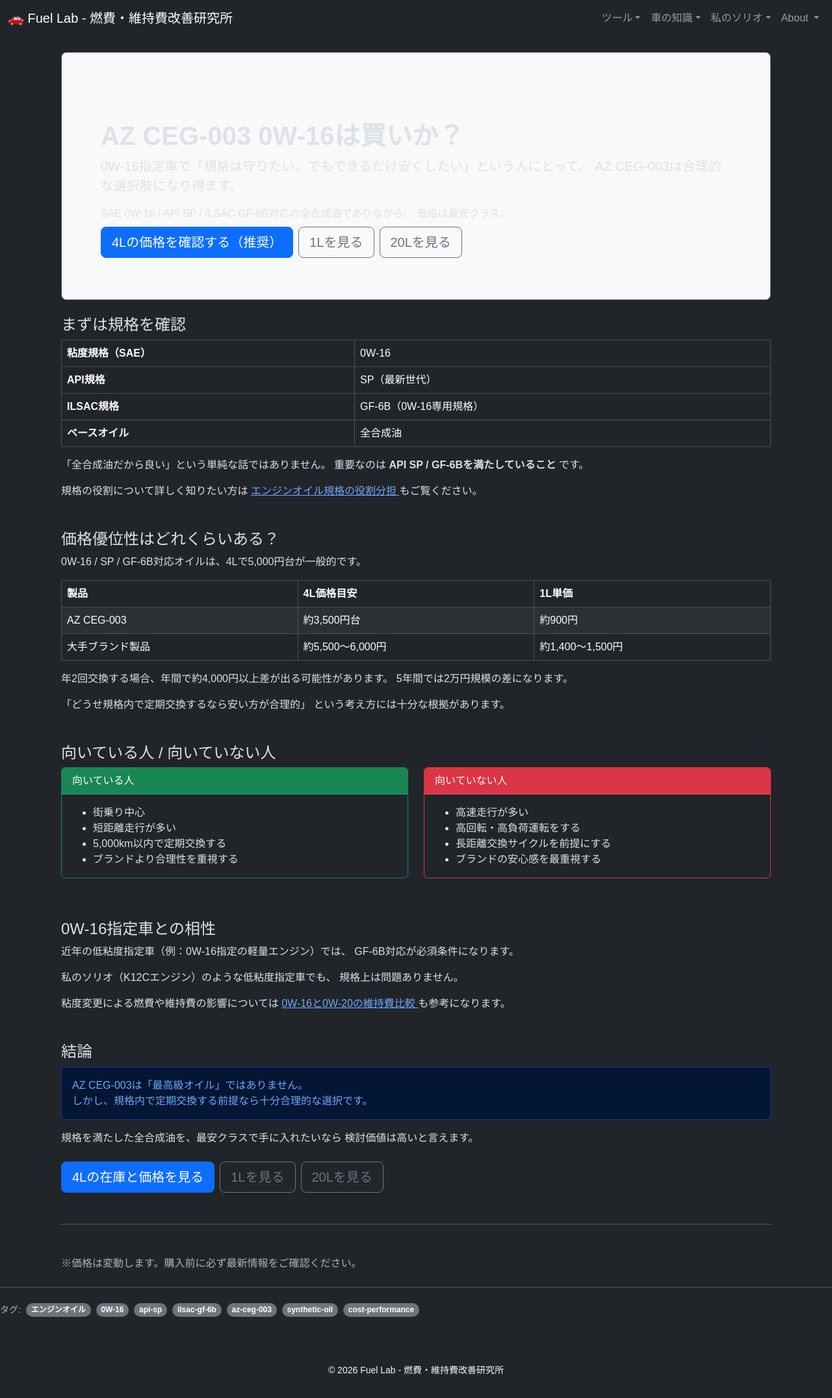
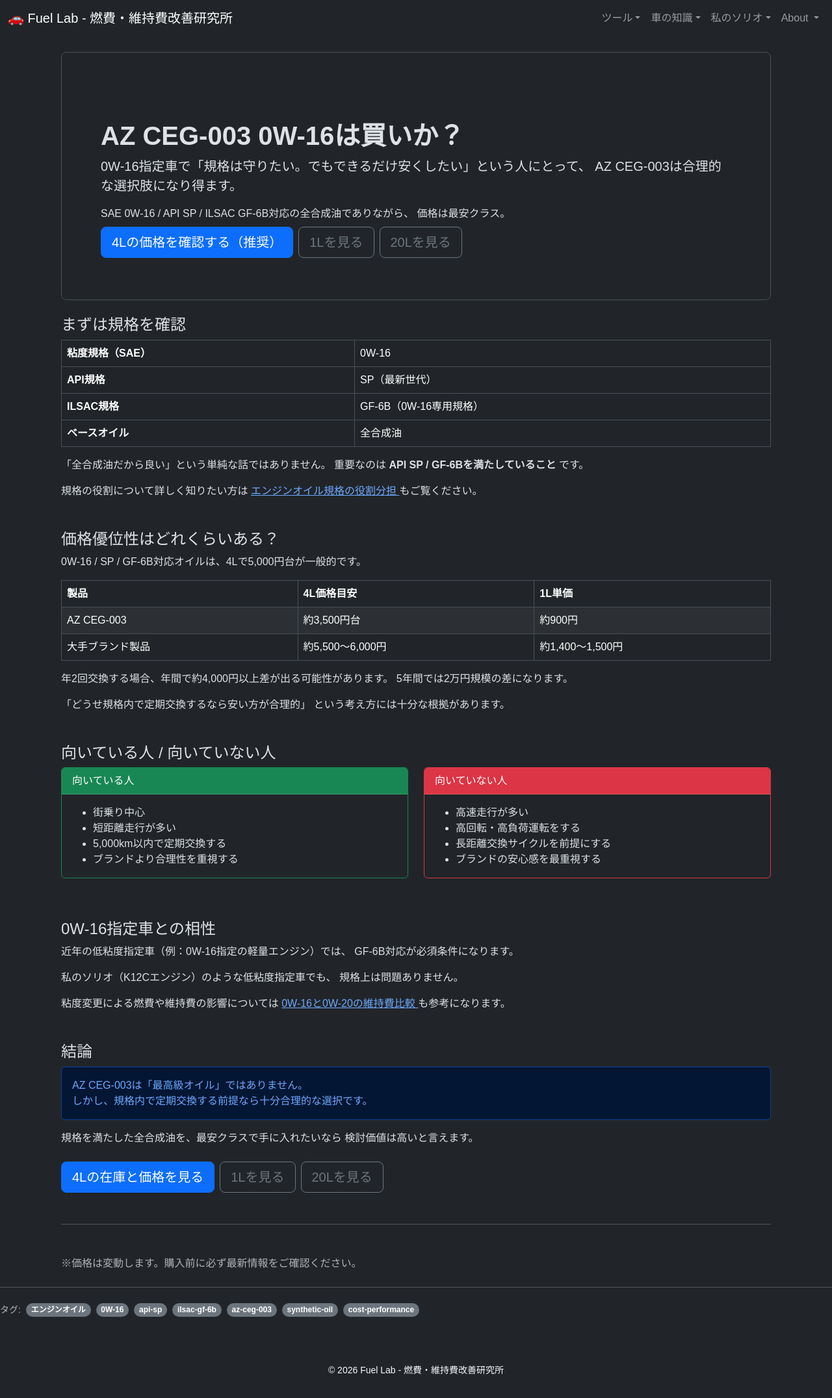
Before and after one commit to funyapar-org/fuel-lab, a Jekyll site: the page built from _knowledge/az-ceg-003-0w16-review.md, in a window 1280 px wide. Shown: the whole page at 65% size. Built offline with Jekyll 4.4.1, drawn with Linux system fonts in a browser that asks for light colours.

Commit message:
az-ceg-003-0w16-review.md を更新

```diff
--- a/_knowledge/az-ceg-003-0w16-review.md
+++ b/_knowledge/az-ceg-003-0w16-review.md
@@ -15,7 +15,7 @@
 
 <div class="container my-4">
 
-  <div class="p-4 p-md-5 mb-4 bg-light rounded-3 border">
+  <div class="p-4 p-md-5 mb-4 rounded-3 border">
     <div class="container-fluid py-3">
       <h1 class="display-6 fw-bold">AZ CEG-003 0W-16は買いか？</h1>
       <p class="lead mb-3">
```
